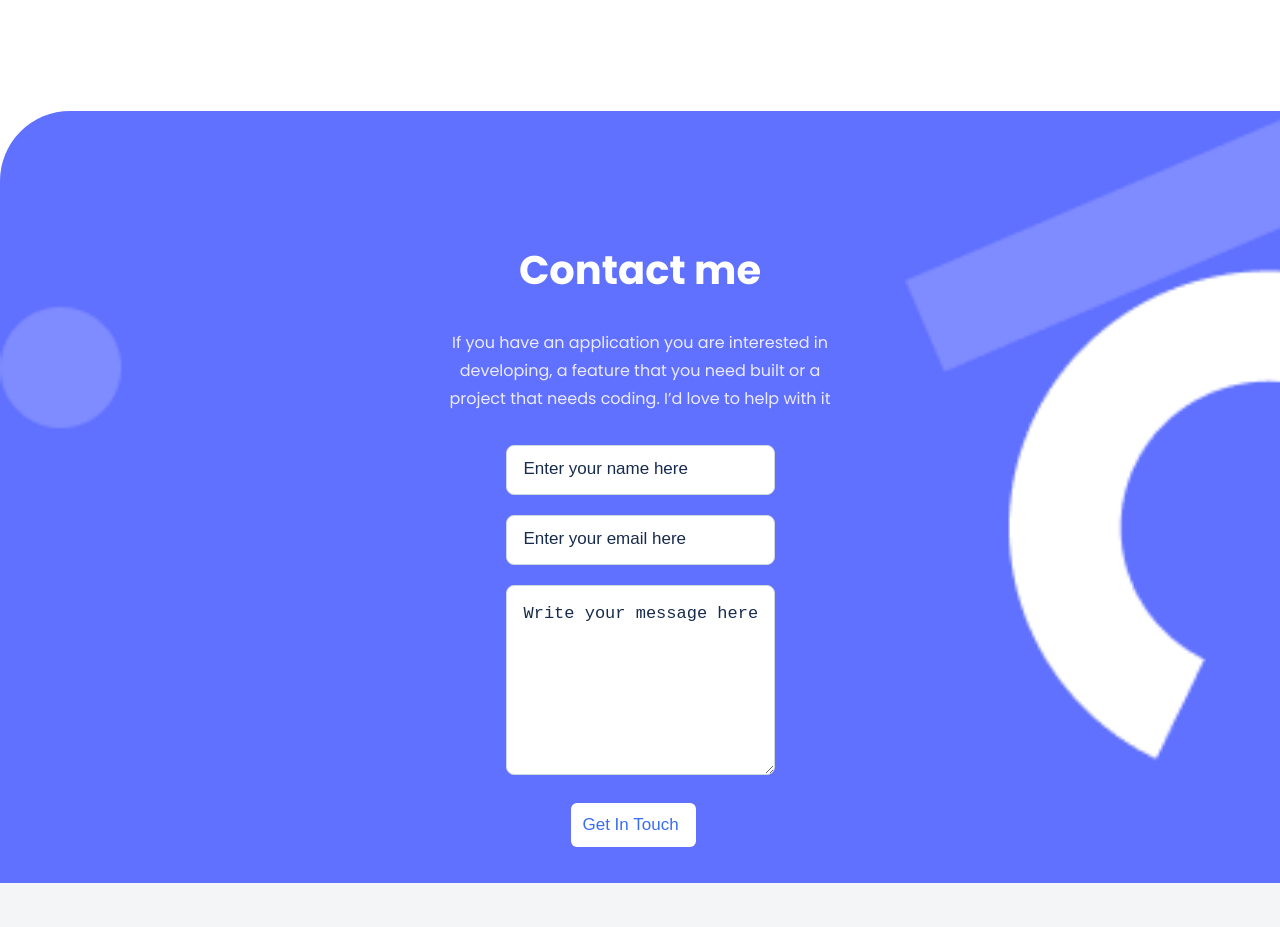
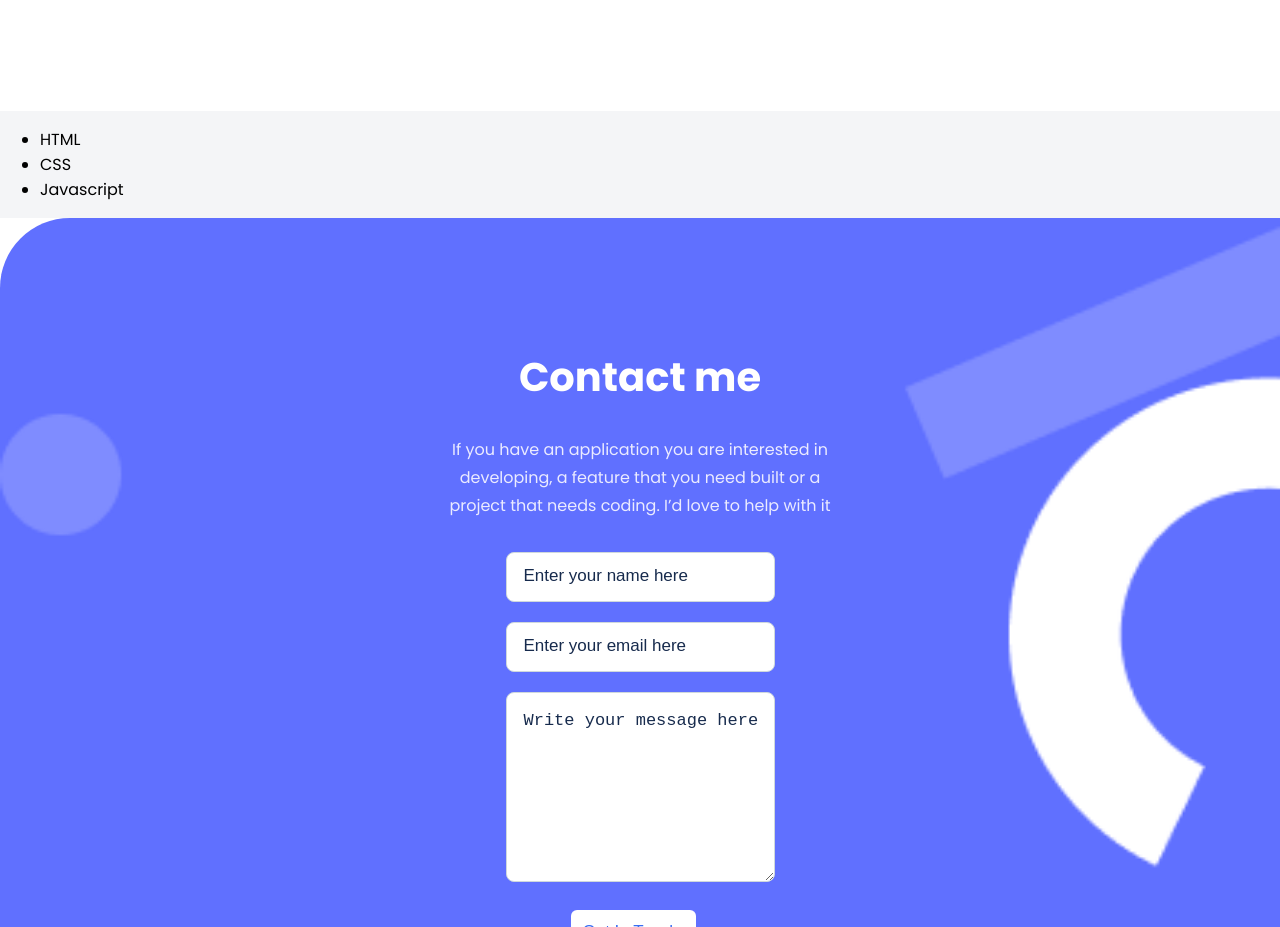
Before and after one commit to abenezer-addisu/Portfolio-Final-mobile-version, a website: page index.html in a window 1280 px wide. Shown: the part 4428-5355 px from the top of the page. Before the commit the page ends 5311 px from the top, so only its background shows below. Drawn offline with Linux system fonts and the light colour scheme.

Commit message:
Add elements

```diff
--- a/index.html
+++ b/index.html
@@ -274,6 +274,14 @@
 
         </section>
 
+        <div>
+            <ul>
+                <li>HTML</li>
+                <li>CSS</li>
+                <li>Javascript</li>
+            </ul>
+        </div>
+
         <section id="contact" class="form-container">
             <div class="form-min">
                 <div class="form-des">
@@ -299,8 +307,8 @@
                         </li>
                     </ul>
                 </form>
+            </div>
 
-            </div>
 
         </section>
 
```
